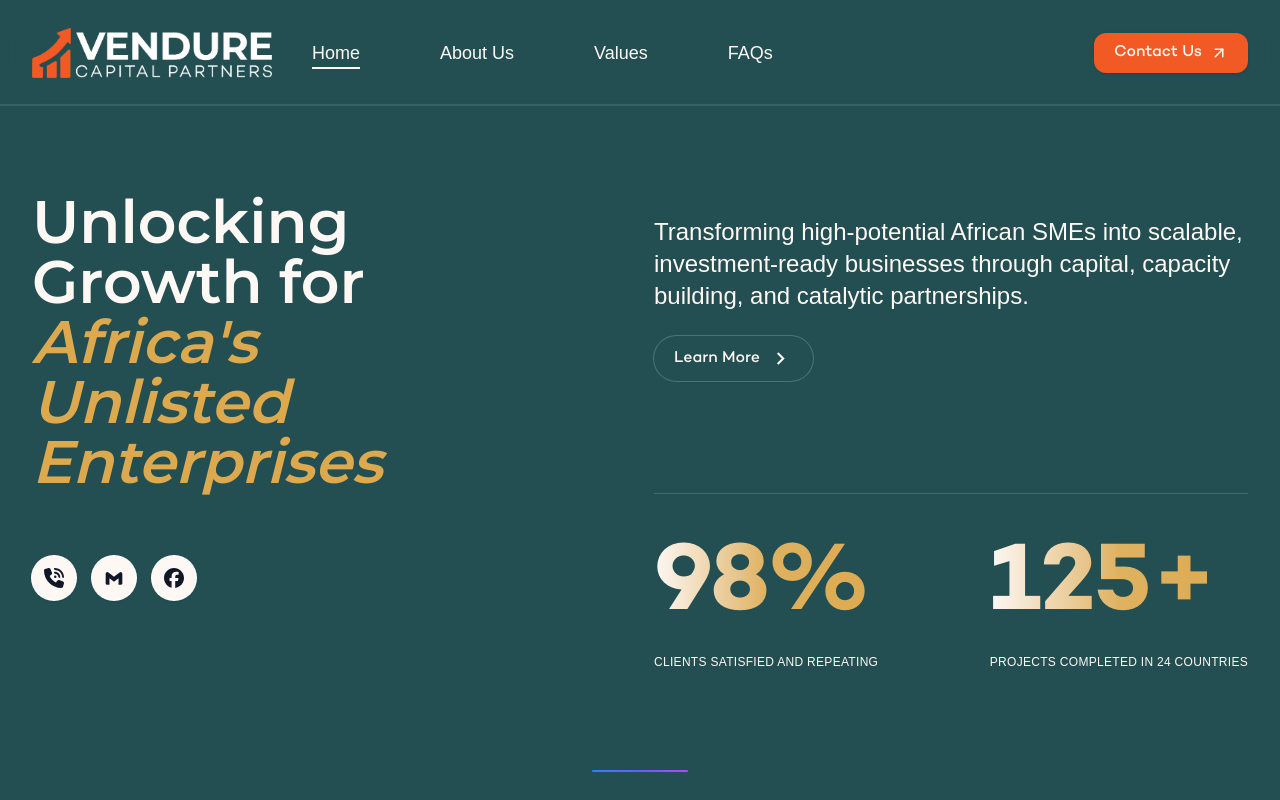
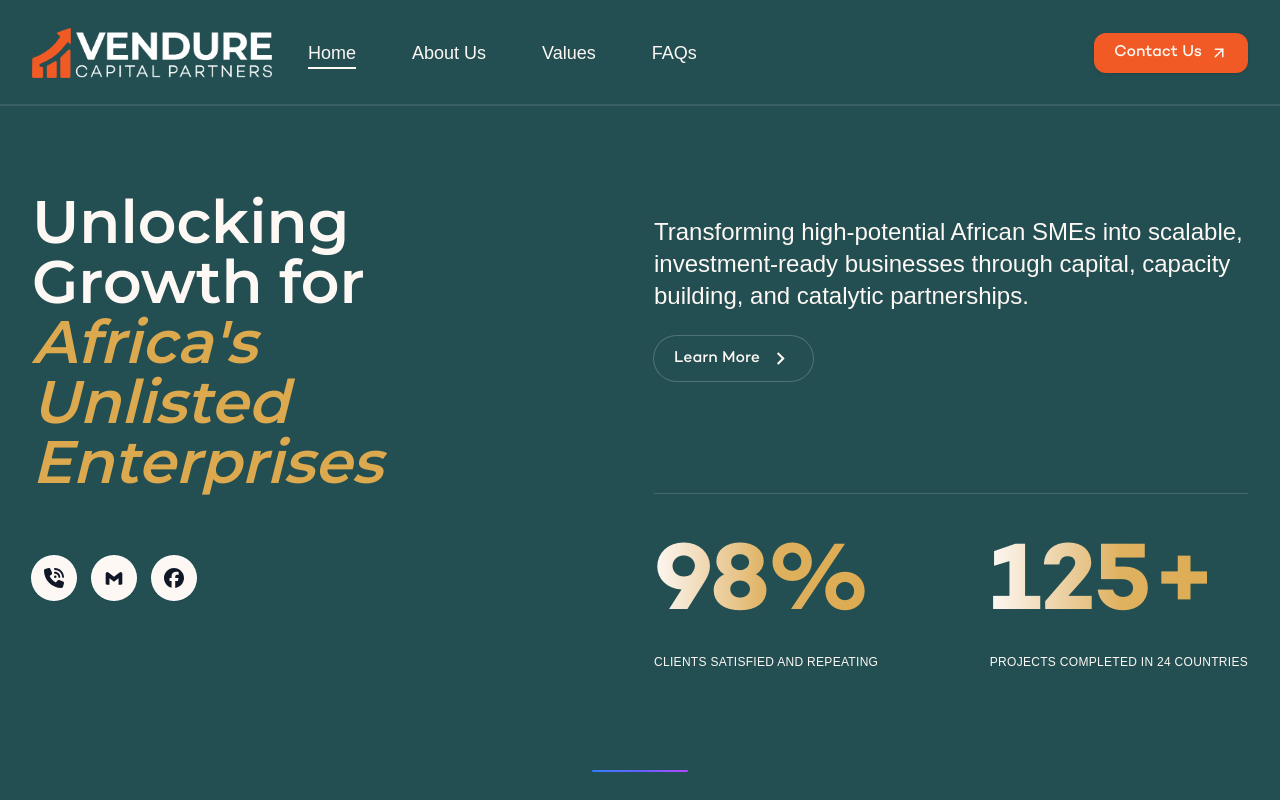
Before and after one commit to tonituler/vendure_landing, a React (Vite) app: page / in a window 1280 px wide. Shown: the top 800 px of the page. Built offline with nearby package versions, Linux system fonts and the light colour scheme; a web font is replaced by a local one.

Commit message:
added changes

```diff
--- a/src/components/Navbar.jsx
+++ b/src/components/Navbar.jsx
@@ -87,7 +87,7 @@ const Navbar = () => {
                 </a>
 
                 {/* Desktop Menu */}
-                <ul className="hidden lg:flex items-center gap-5 min-[1110px]:gap-10  px-5 py-2.5">
+                <ul className="hidden lg:flex items-center gap-4  px-4 py-2.5">
                   {navItems.map((label) => (
                     <li key={label} className="relative">
                       <a
```
Also changed, not shown: src/assets/heroimg.jpg.
